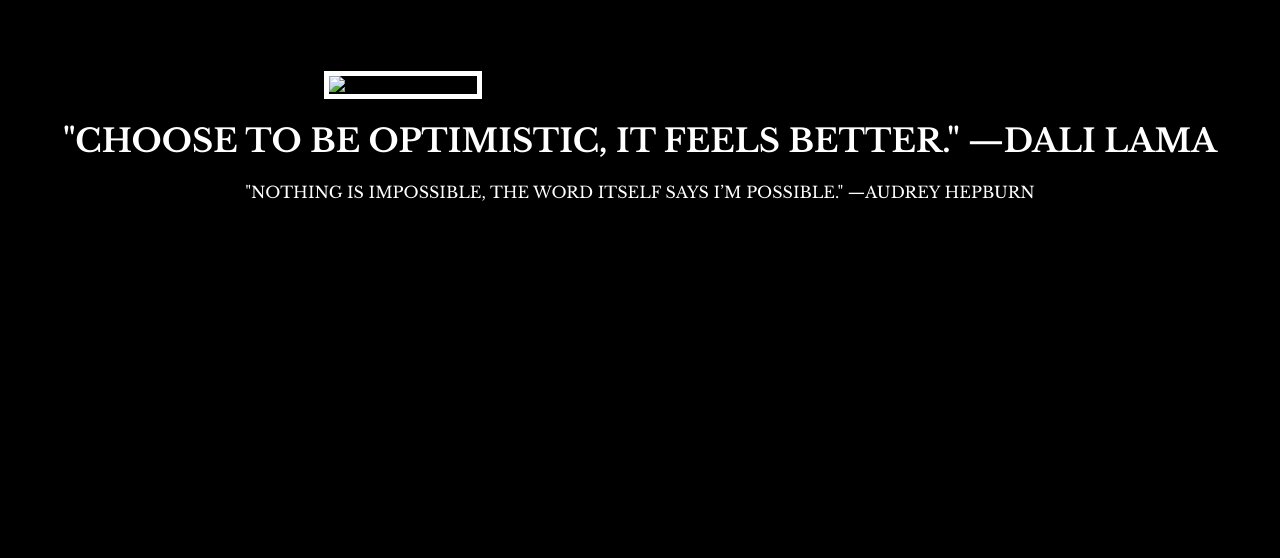
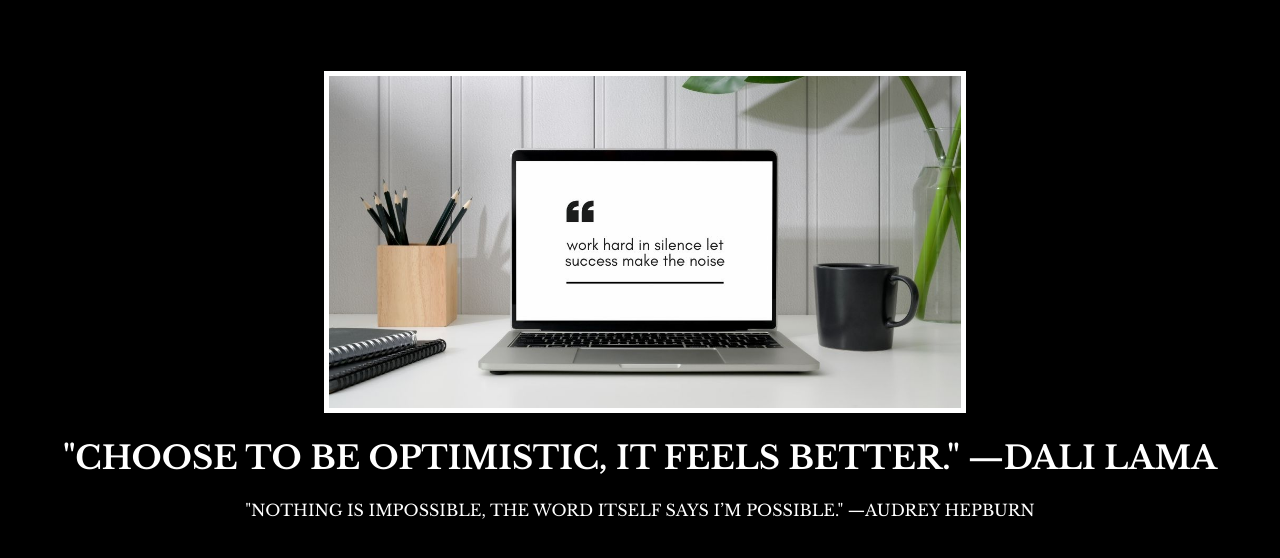
Before and after one commit to KingsleyMcSimon/Motivational-page, a plain HTML site: page index.html in a window 1280 px wide. Drawn offline with nearby package versions, Linux system fonts and the light colour scheme.

Commit message:
Update index.html

```diff
--- a/index.html
+++ b/index.html
@@ -12,7 +12,7 @@ wght@0,400;0,700;1,400&family=Roboto:ital,wght@0,100;0,300;0,400;0,500;0,700;0,9
   <title>Document</title>
 </head>
 <body>
-  <div class="img"><img class="img_pix" src="./assets/images/Motivational Pix3.jpg" alt="Motivational Picture" /></div>
+  <div class="img"><img class="img_pix" src="Motivational Pix3.jpg" alt="Motivational Picture" /></div>
   <div id="h1"><h1>"Choose to be optimistic, it feels better." —Dali Lama</h1></div>
   <div id="paragraph"><p>"Nothing is impossible, the word itself says I’m possible." —Audrey Hepburn</p></div>
 
```
